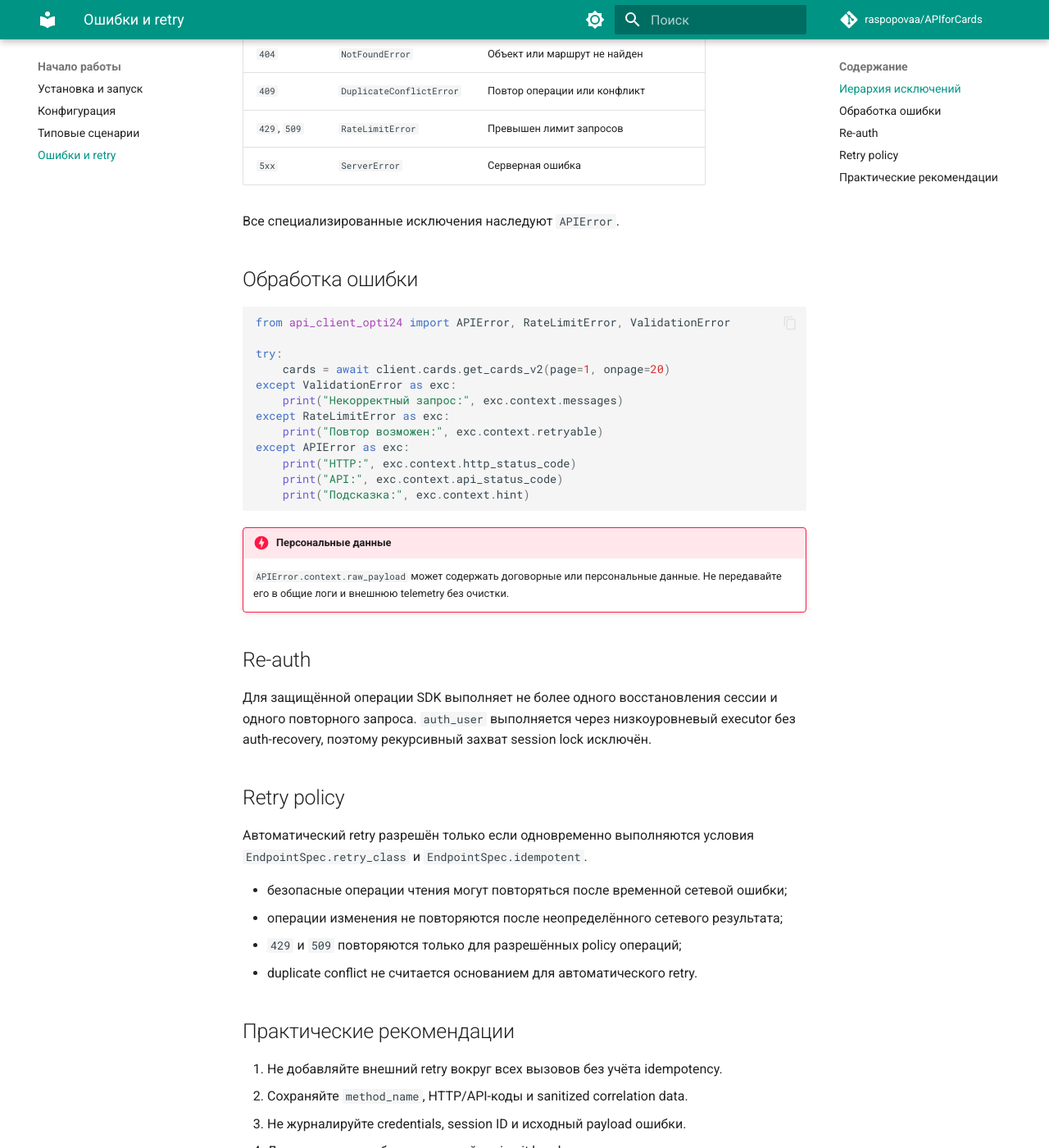
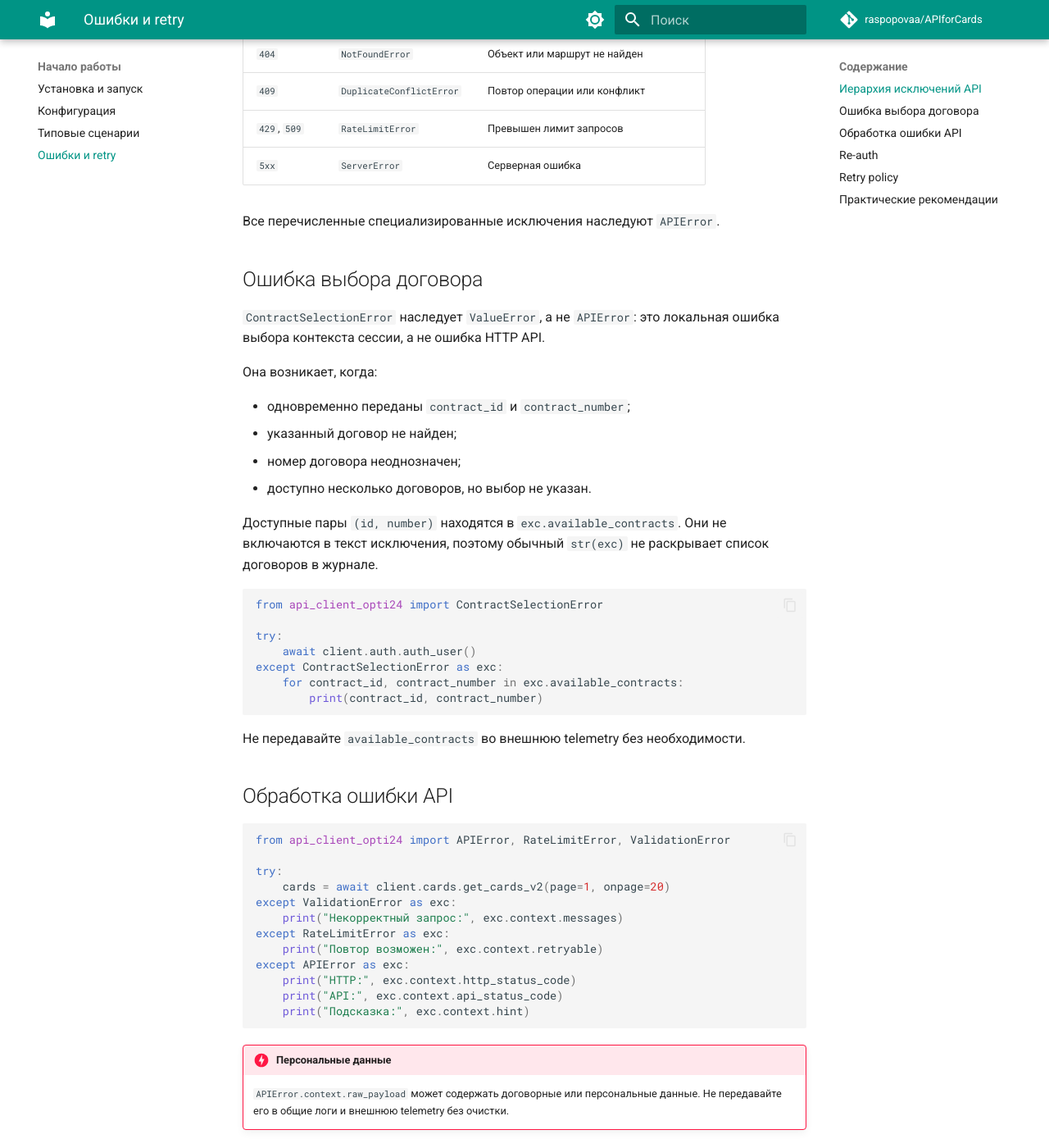
Before and after one commit to raspopovaa/APIforCards, an MkDocs documentation site: the page built from docs/errors.md, in a window 1280 px wide and 1400 px high, scrolled down 509 px. Shown: the whole window at 82% size. Built offline with MkDocs 1.6.1 and Material for MkDocs 9.7.7, drawn with Linux system fonts in a browser that asks for light colours; comment, search, counter and statistics services are not loaded; the version menu is left out; some of the changed text lies outside the part shown.

Commit message:
docs: document contract selection and unified retry

````diff
--- a/docs/errors.md
+++ b/docs/errors.md
@@ -3,7 +3,7 @@
 SDK проверяет одновременно HTTP-статус и `payload.status.code`. Успешный код в
 теле ответа не может скрыть HTTP-ошибку.
 
-## Иерархия исключений
+## Иерархия исключений API
 
 | Код/тип | Исключение | Типичная причина |
 |---|---|---|
@@ -15,9 +15,37 @@ SDK проверяет одновременно HTTP-статус и `payload.st
 | `429`, `509` | `RateLimitError` | Превышен лимит запросов |
 | `5xx` | `ServerError` | Серверная ошибка |
 
-Все специализированные исключения наследуют `APIError`.
+Все перечисленные специализированные исключения наследуют `APIError`.
 
-## Обработка ошибки
+## Ошибка выбора договора
+
+`ContractSelectionError` наследует `ValueError`, а не `APIError`: это локальная
+ошибка выбора контекста сессии, а не ошибка HTTP API.
+
+Она возникает, когда:
+
+- одновременно переданы `contract_id` и `contract_number`;
+- указанный договор не найден;
+- номер договора неоднозначен;
+- доступно несколько договоров, но выбор не указан.
+
+Доступные пары `(id, number)` находятся в `exc.available_contracts`. Они не
+включаются в текст исключения, поэтому обычный `str(exc)` не раскрывает список
+договоров в журнале.
+
+```python
+from api_client_opti24 import ContractSelectionError
+
+try:
+    await client.auth.auth_user()
+except ContractSelectionError as exc:
+    for contract_id, contract_number in exc.available_contracts:
+        print(contract_id, contract_number)
+```
+
+Не передавайте `available_contracts` во внешнюю telemetry без необходимости.
+
+## Обработка ошибки API
 
 ```python
 from api_client_opti24 import APIError, RateLimitError, ValidationError
@@ -44,6 +72,10 @@ except APIError as exc:
 одного повторного запроса. `auth_user` выполняется через низкоуровневый executor
 без auth-recovery, поэтому рекурсивный захват session lock исключён.
 
+Выбранный `contract_id` сохраняется при re-auth и повторно проверяется по
+актуальному списку договоров. Если доступ к договору отозван, SDK возвращает
+`ContractSelectionError` и не переключается на другой договор.
+
 ## Retry policy
 
 Автоматический retry разрешён только если одновременно выполняются условия
````
Also changed, not shown: other parts of docs/errors.md (+2 -1 lines).
